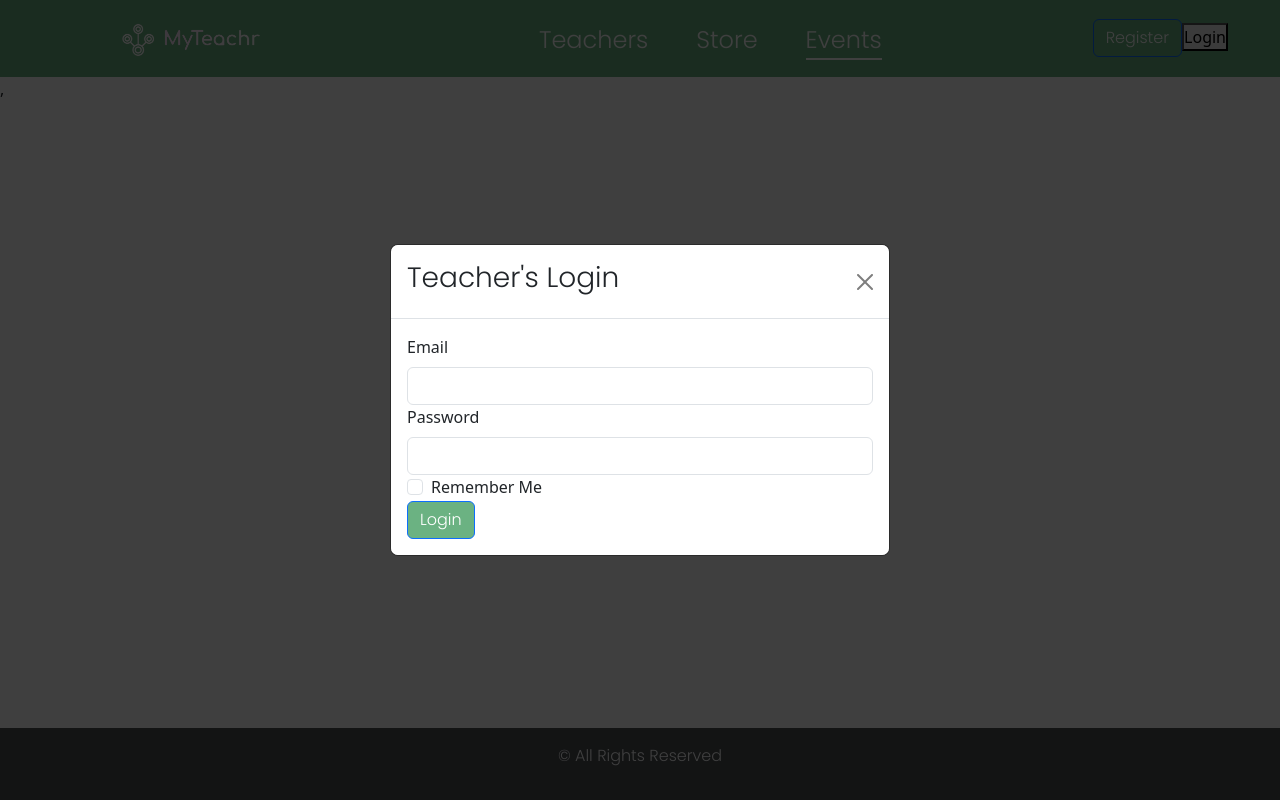
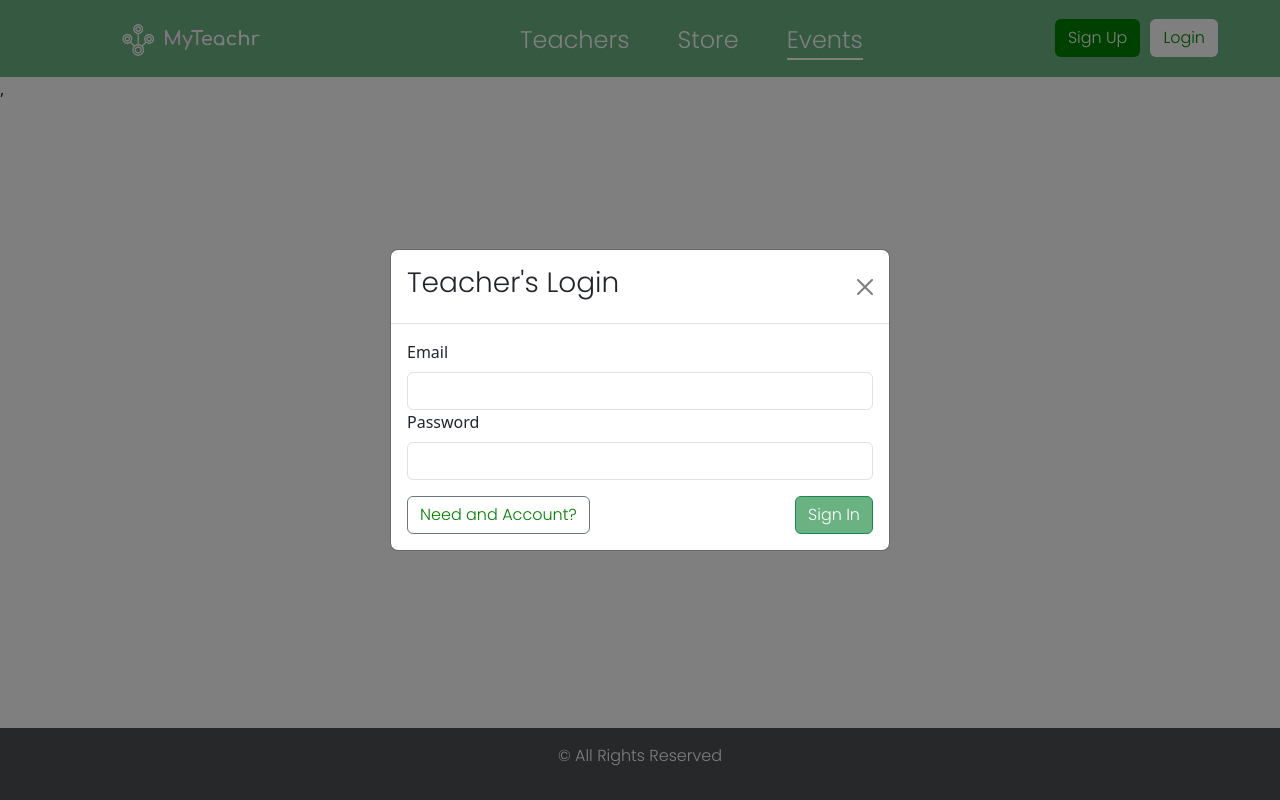
Before and after one commit to dtumuhaise/MyTeachr, a React (Create React App) app in the folder myteachr/: page /events in a window 1280 px wide. Both pictures are taken after a click on the button "Login". Built offline with nearby package versions, Linux system fonts and the light colour scheme.

Commit message:
changes to login and sig up buttons

```diff
--- a/myteachr/src/App.js
+++ b/myteachr/src/App.js
@@ -5,6 +5,7 @@ import Teachers from "./components/Teachers";
 import Store from "./components/Store";
 import List from "./components/List";
 import Footer from "./components/Footer";
+import Dashboard from "./components/TeacherDashboard";
 
 // import Events from "./components/Events";
 
@@ -17,8 +18,9 @@ const App = () => {
         <Route exact path="/" element={<Home />} />
         <Route path="/teachers" element={<Teachers />} />
         <Route path="/store" element={<Store />} />
+        <Route path="/profile" element={<Dashboard />} />
+        {/* <Route path="/events" element={<Events />} /> */}
 
-        {/* <Route path="/teacher/:id" component={TeacherProfile} /> */}
       </Routes>
       <Footer />
 
--- a/myteachr/src/components/Events.js
+++ b/myteachr/src/components/Events.js
@@ -1,10 +1,10 @@
 import React from "react";
 
-const Classes = () => {
+const events = () => {
     return (
         <div>
             <h1>Events near you</h1>
         </div>
     );
 };
-export default Classes;
+export default events;
--- a/myteachr/src/components/Home.js
+++ b/myteachr/src/components/Home.js
@@ -51,6 +51,7 @@ const Home = () => {
 
             />
           </div>
+
           <div className="col-md-4">
             <button className="btn btn-primary btn-block" onClick={handleClick}>
               Search
@@ -58,6 +59,7 @@ const Home = () => {
           </div>
         </div>
       </div>
+
     </div>
   );
 };
--- a/myteachr/src/components/List.js
+++ b/myteachr/src/components/List.js
@@ -4,6 +4,10 @@ import { NavLink } from "react-router-dom";
 import "../css/List.css";
 import TeacherRegistrationModal from "./TeacherRegistrationModal";
 import LoginModal from "./LoginModal";
+import "bootstrap/dist/css/bootstrap.min.css";
+
+
+
 
 
 const List = () => {
@@ -44,30 +48,31 @@ const List = () => {
                 <NavLink to="/events" className="listItem"  activeClassName="active">Events</NavLink>
                 </div>
         </nav>
+
+
         <div className="buttons">
+            <div className="d-flex">
               <button
-              className="btn btn-primary mr-2"
+                className="btn btnStyle"
                 onClick={handleShowRegistrationModal}
-            >
-              Register
-            </button>
-            <button onClick={handleShowLoginModal}>Login</button>
-            <LoginModal show={showLoginModal} onHide={handleCloseLoginModal} />
+                style={{ backgroundColor: "green", color: "white", marginRight: "10px" }}>Sign Up</button>
+
+              <button
+                className="btn btnStyle"
+                 style={{ backgroundColor: "white", color: "green", marginRight: "10px" }}
+                onClick={handleShowLoginModal}>Login</button>
             </div>
           </div>
 
+        </div>
       </header>
       <TeacherRegistrationModal
         show={showRegistrationModal}
         onHide={handleCloseRegistrationModal}
       />
-<LoginModal
-    show={showLoginModal}
-    onHide={handleCloseLoginModal}
-    />
-
+      <LoginModal show={showLoginModal} onHide={handleCloseLoginModal} />
     </>
   );
-}
+};
 
 export default List;
--- a/myteachr/src/components/LoginModal.js
+++ b/myteachr/src/components/LoginModal.js
@@ -1,19 +1,24 @@
 import React, { useState } from "react";
 import { Modal, Button, Form, FormGroup, FormControl } from "react-bootstrap";
+import TeacherRegistrationModal from "./TeacherRegistrationModal";
+import "bootstrap/dist/css/bootstrap.min.css";
+import "../css/login.css";
+
 
 const LoginModal = ({ show, onHide }) => {
   const [formData, setFormData] = useState({ email: "", password: "" });
-  const [rememberMe, setRememberMe] = useState(false);
+  // const [rememberMe, setRememberMe] = useState(false);
   const [formErrors, setFormErrors] = useState({});
+  const [showRegistration, setShowRegistration] = useState(false);
 
   const handleChange = (e) => {
     const { name, value } = e.target;
     setFormData({ ...formData, [name]: value });
   };
 
-  const handleRememberMe = () => {
-    setRememberMe(!rememberMe);
-  };
+  // const handleRememberMe = () => {
+  //   setRememberMe(!rememberMe);
+  // };
 
   const handleSubmit = (e) => {
     e.preventDefault();
@@ -28,12 +33,16 @@ const LoginModal = ({ show, onHide }) => {
     }
 
     if (Object.keys(errors).length === 0) {
-      // Submit the form (e.g., send login request)
       console.log("Form submitted:", formData);
     } else {
       setFormErrors(errors);
     }
   };
+
+  const openRegistrationModal = () => {
+    setShowRegistration(true);
+  };
+
 
   return (
     <Modal show={show} onHide={onHide} centered>
@@ -41,6 +50,8 @@ const LoginModal = ({ show, onHide }) => {
         <Modal.Title><h3>Teacher's Login</h3></Modal.Title>
       </Modal.Header>
       <Modal.Body>
+
+
         <Form onSubmit={handleSubmit}>
           <FormGroup>
             <Form.Label>Email</Form.Label>
@@ -70,6 +81,7 @@ const LoginModal = ({ show, onHide }) => {
             </Form.Control.Feedback>
           </FormGroup>
 
+          {/* <div className="remember">
           <FormGroup>
             <Form.Check
               type="checkbox"
@@ -79,10 +91,29 @@ const LoginModal = ({ show, onHide }) => {
               onChange={handleRememberMe}
             />
           </FormGroup>
+          </div> */}
 
-          <Button variant="primary" type="submit">
-            Login
-          </Button>
+
+<         div className="d-flex justify-content-between mt-3">
+            <button
+              style={{ cursor: "pointer", color: "green", backgroundColor: "white" }}
+              onClick={openRegistrationModal}
+              className="btn btn-secondary"
+            >
+              Need and Account?
+            </button>
+
+            <Button variant="success" type="submit">
+              Sign In
+            </Button>
+          </div>
+
+          {showRegistration && (
+            <TeacherRegistrationModal
+              show={showRegistration}
+              onHide={() => setShowRegistration(false)}
+            />
+          )}
         </Form>
       </Modal.Body>
     </Modal>
--- a/myteachr/src/components/Store.js
+++ b/myteachr/src/components/Store.js
@@ -1,10 +1,10 @@
 import React from "react";
 
-const Classes = () => {
+const Store = () => {
     return (
         <div>
             <h1>Store</h1>
         </div>
     );
 };
-export default Classes;
+export default Store;
--- a/myteachr/src/components/TeacherDashboard.js
+++ b/myteachr/src/components/TeacherDashboard.js
@@ -3,7 +3,7 @@ import "bootstrap/dist/css/bootstrap.min.css";
 import { Link } from 'react-router-dom';
 
 
-const TeacherDashboard = ({ user}) => {
+const Dashboard = ({ user}) => {
     return (
       <div className="container mt-5">
         <div className="row">
@@ -32,4 +32,4 @@ const TeacherDashboard = ({ user}) => {
     );
   };
 
-  export default TeacherDashboard;
+  export default Dashboard;
--- a/myteachr/src/css/Home.css
+++ b/myteachr/src/css/Home.css
@@ -11,5 +11,5 @@
     justify-content: center;
     /* background-color: green; */
     padding: 20px;
-   margin-left: 20%;
+    margin-left: 20%;
 }
--- /dev/null
+++ b/myteachr/src/css/login.css
@@ -0,0 +1,4 @@
+.remember {
+    background-color: green;
+    padding: 20px;
+}
```
Lines whose indentation alone changed are shown as unchanged.
